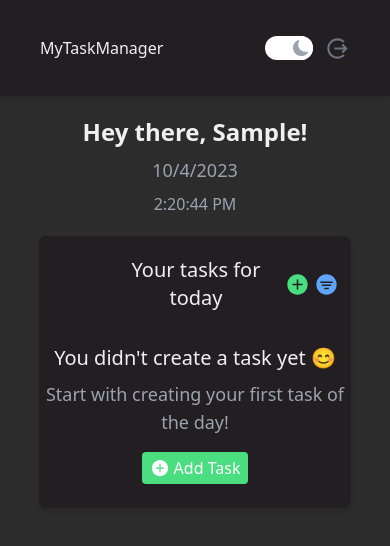
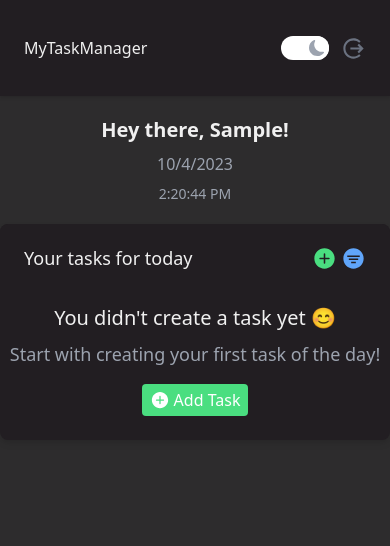
Before and after one commit to kristiangal/task-manager, a React (Vite) app: page /login in a window 390 px wide. Both pictures are taken after typing "Sample" into the empty fields and a click on the button "Start". Shown: the top 546 px of the page. Built offline with nearby package versions, Linux system fonts and the light colour scheme.

Commit message:
finish responsive styling for the app

```diff
--- a/src/components/Modal.jsx
+++ b/src/components/Modal.jsx
@@ -55,7 +55,7 @@ const Modal = ({ theme }) => {
     addTask: (
       <>
         <h1 className="text-xl font-medium pb-3">Add task</h1>
-        <div className="input-groups grid grid-rows-1 grid-cols-2 gap-10 text-left">
+        <div className="input-groups grid grid-rows-auto md:grid-rows-1 grid-cols-1 md:grid-cols-2 gap-10 text-left">
           <div className="form-group flex flex-col">
             <label htmlFor="task-name" className="pb-2 text-sm">
               Task name
@@ -142,7 +142,7 @@ const Modal = ({ theme }) => {
       <div className="h-screen w-screen fixed top-0 left-0 bg-black/50 z-10 flex justify-center items-center">
         <form
           onSubmit={bodyType === "addTask" ? handleAddTask : handleDeleteTask}
-          className={`${theme}Theme py-3 px-5 w-3/4 rounded text-center`}
+          className={`${theme}Theme py-3 px-5 w-full sm:w-3/4 rounded text-center`}
         >
           {bodyTypes[bodyType]}
         </form>
--- a/src/components/Nav.jsx
+++ b/src/components/Nav.jsx
@@ -29,7 +29,7 @@ const Nav = () => {
 
   return (
     <nav
-      className={`h-10 px-10 py-12 flex justify-between items-center ${theme}Theme drop-shadow transition-all duration-300`}
+      className={`h-10 px-6 sm:px-10 py-12 flex justify-between items-center ${theme}Theme drop-shadow transition-all duration-300`}
     >
       <h1 className="font-medium">MyTaskManager</h1>
       <div className="actions flex items-center justify-content-center">
--- a/src/components/tasks/TaskContainer.jsx
+++ b/src/components/tasks/TaskContainer.jsx
@@ -19,12 +19,12 @@ const TaskContainer = ({ theme, tasks }) => {
   return (
     <>
       <div
-        className={`mx-auto pb-3 text-center w-4/5 ${theme}Theme bg-gray-500/50 drop-shadow-md rounded-lg overflow-hidden`}
+        className={`mx-auto pb-3 text-center sm:w-11/12 lg:w-8/12 ${theme}Theme bg-gray-500/50 drop-shadow-md rounded-lg overflow-hidden`}
       >
         <div
-          className={`list-header px-3 py-5 ${theme}Theme flex justify-between items-center`}
+          className={`list-header px-6 py-5 ${theme}Theme flex justify-between items-center`}
         >
-          <h1 className="font-medium text-xl mx-auto pl-14">
+          <h1 className="font-medium text-left sm:text-center text-lg sm:text-xl sm:mx-auto sm:pl-14">
             Your tasks for today
           </h1>
           <div className="icons flex">
@@ -39,7 +39,7 @@ const TaskContainer = ({ theme, tasks }) => {
             />
           </div>
         </div>
-        <div className="task-list py-3">
+        <div className="task-list max-h-96 py-3 overflow-auto">
           {tasks.length ? (
             tasks.map((task) => (
               <TaskItem task={task} key={task.id} theme={theme} />
--- a/src/components/tasks/TaskItem.jsx
+++ b/src/components/tasks/TaskItem.jsx
@@ -33,7 +33,7 @@ const TaskItem = ({ theme, task }) => {
         } drop-shadow`}
       >
         <div className="main-section text-left">
-          <h3 className="text-lg font-medium flex items-center">
+          <h3 className="text-md sm:text-lg font-medium flex items-center">
             {task.isDone ? (
               <AiOutlineCheckCircle className="text-green-400 mr-2" size={30} />
             ) : task.isImportant ? (
--- a/src/pages/HomePage.jsx
+++ b/src/pages/HomePage.jsx
@@ -19,6 +19,9 @@ const HomePage = () => {
   const date = new Date().toLocaleDateString();
   useEffect(() => {
     setInterval(() => setTime(new Date()), 1000);
+    if (localStorage.getItem("tasks")) {
+      return;
+    }
     if (localStorage.getItem("sessions")) {
       const currentUserSession = JSON.parse(
         localStorage.getItem("sessions")
@@ -35,16 +38,18 @@ const HomePage = () => {
         className={`${theme}Theme mainBg h-full transition-all duration-300`}
       >
         <div className="info-section text-center py-5">
-          <h1 className="text-2xl font-semibold">Hey there, {user}!</h1>
+          <h1 className="text-xl sm:text-2xl font-semibold">
+            Hey there, {user}!
+          </h1>
           <h2
-            className={`text-lg py-2 font-medium ${
+            className={`text-md sm:text-lg py-2 font-medium ${
               theme === "light" ? "text-gray-600" : "text-gray-400"
             }`}
           >
             {date}
           </h2>
           <h2
-            className={`font-medium ${
+            className={`font-medium text-sm sm:text-md ${
               theme === "light" ? "text-gray-600" : "text-gray-400"
             }`}
           >
```
